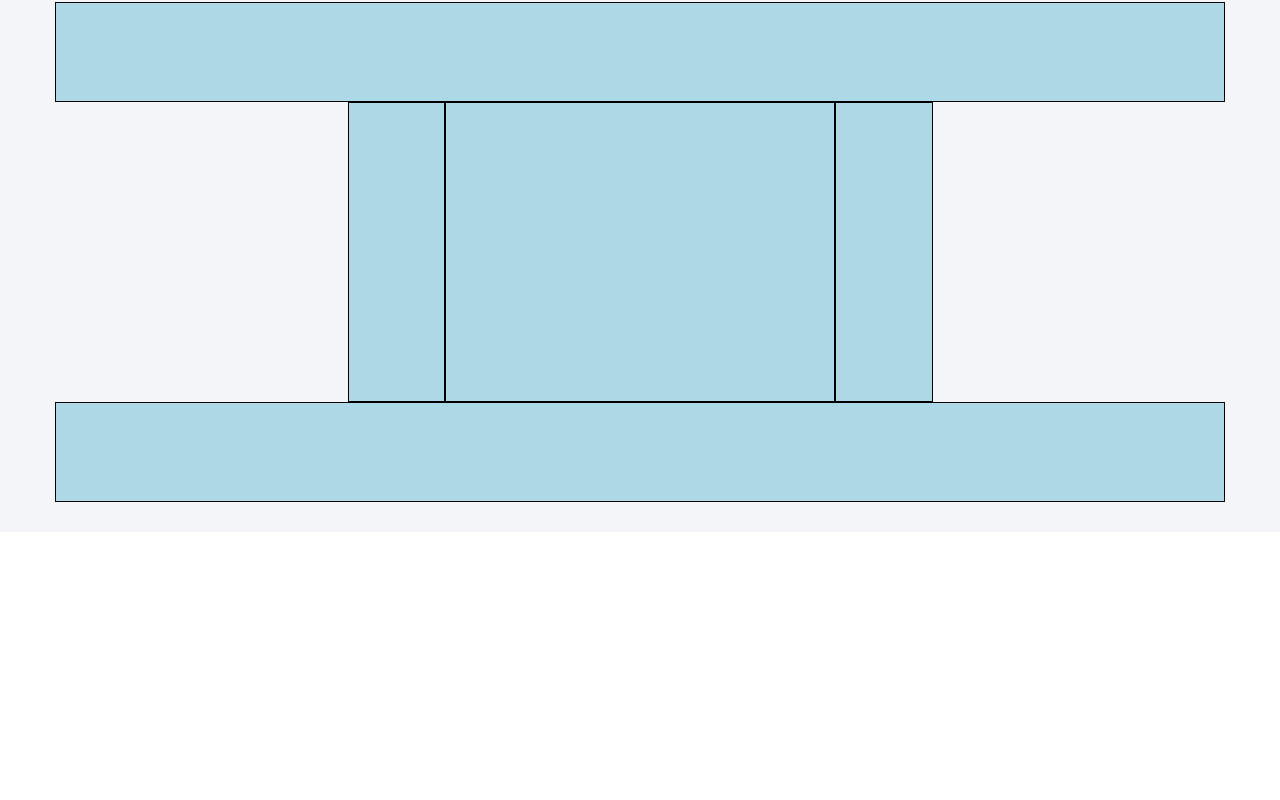
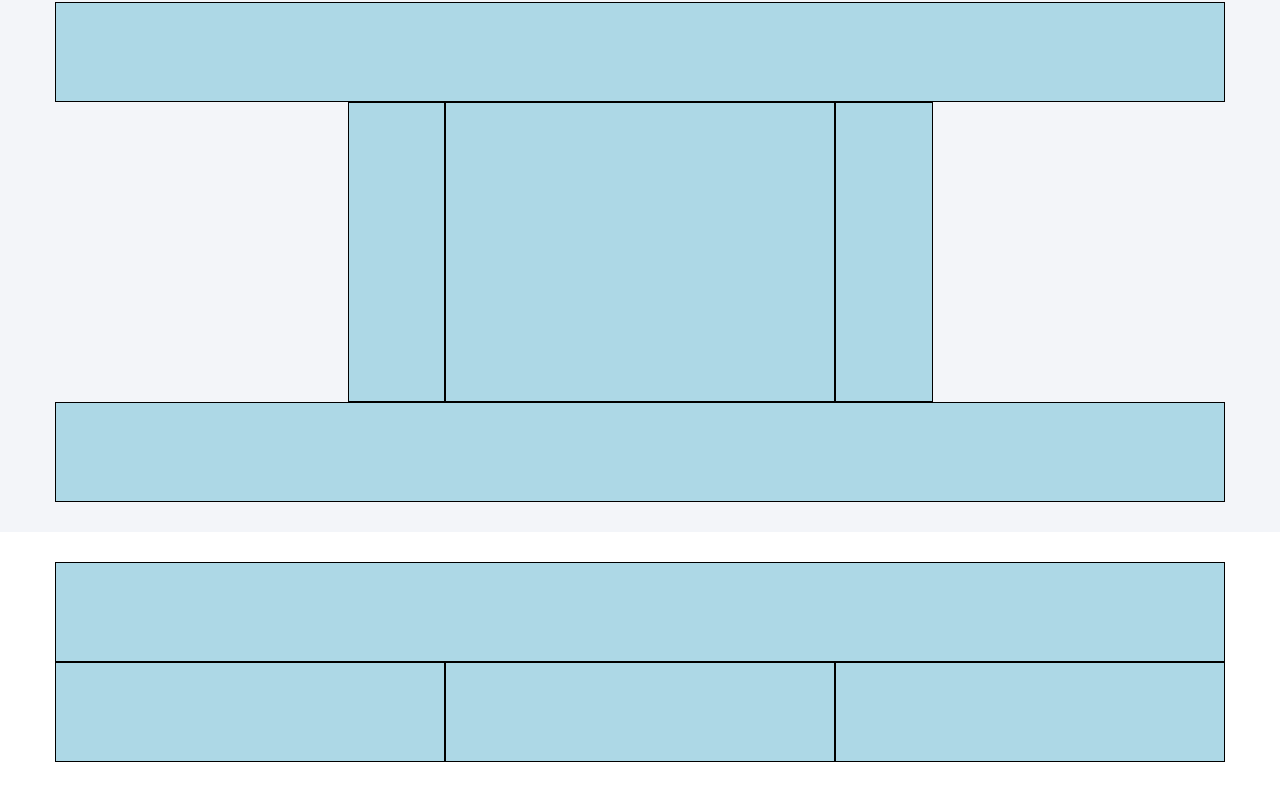
Before and after one commit to ilariamammucari/html-css-digitalocean, a plain HTML site: page index.html in a window 1280 px wide. Shown: the part 1348-2148 px from the top of the page. Before the commit the page ends 2060 px from the top, so only its background shows below. Drawn offline with nearby package versions, Linux system fonts and the light colour scheme.

Commit message:
add fourth section

```diff
--- a/index.html
+++ b/index.html
@@ -96,7 +96,16 @@
     <!-- /terza sezione -->
 
     <!-- quarta sezione -->
-    <section></section>
+    <section id="features">
+      <div class="container">
+        <div class="row">
+          <div class="col-xs-12 col-sm-12"></div>
+          <div class="col-xs-12 col-sm-4"></div>
+          <div class="col-xs-12 col-sm-4"></div>
+          <div class="col-xs-12 col-sm-4"></div>
+        </div>
+      </div>
+    </section>
     <!-- /quarta sezione -->
 
     <!-- quinta sezione -->
```
